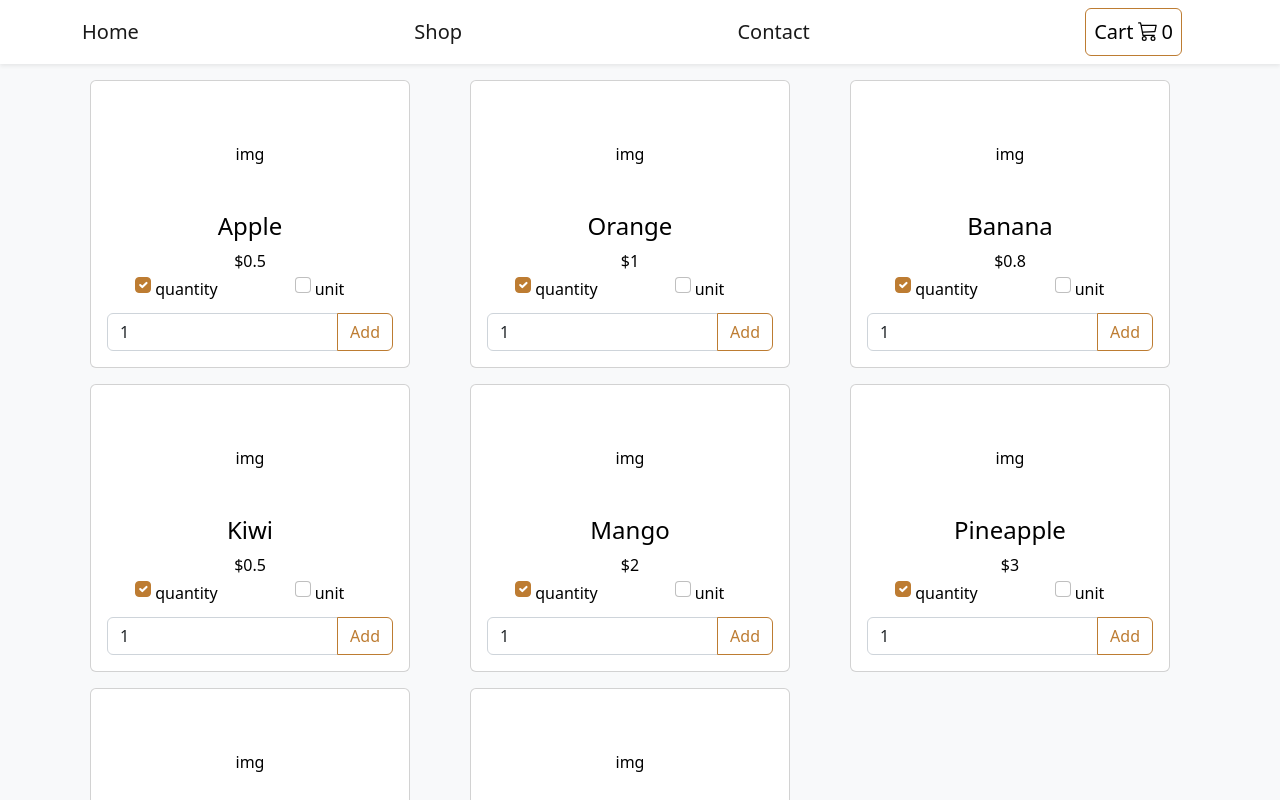
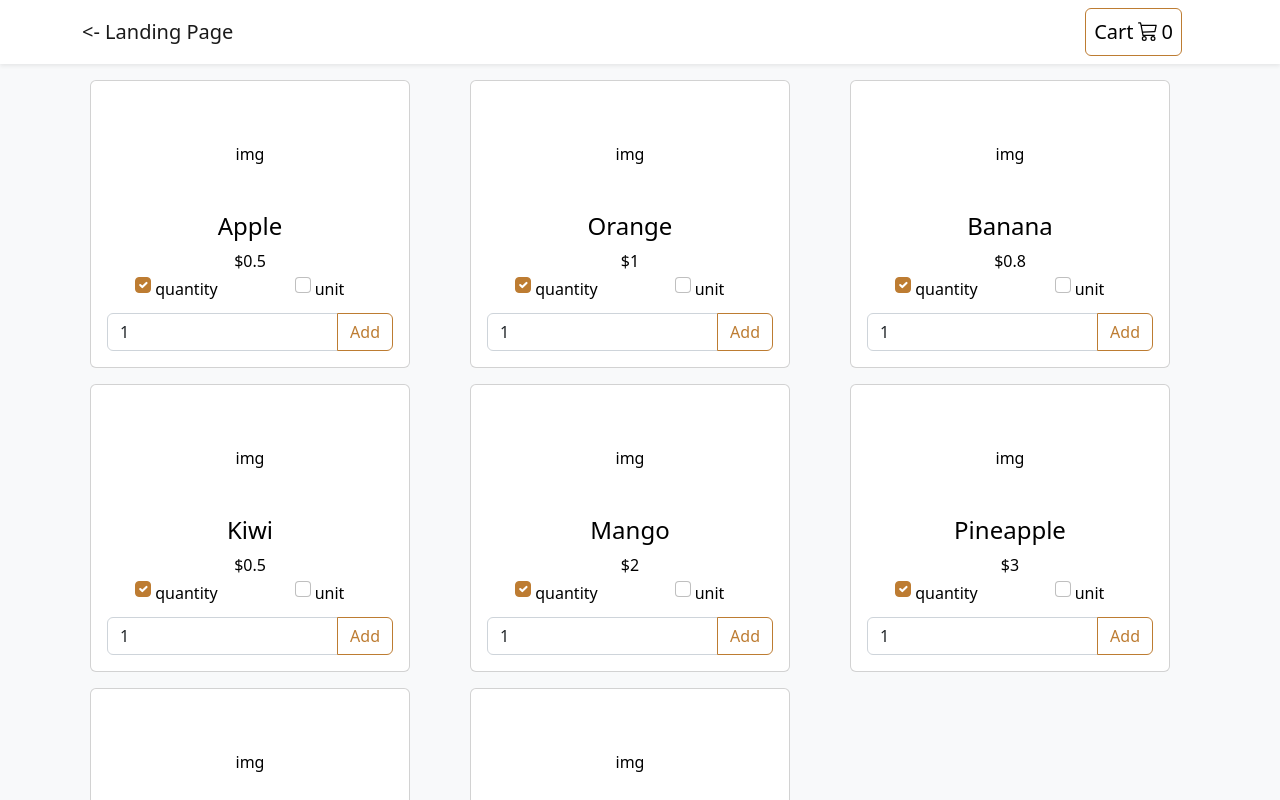
Before and after one commit to philica94/GreenGrocery, a React (Create React App) app: page /green-grocery in a window 1280 px wide. Shown: the top 800 px of the page. Built offline with nearby package versions, Linux system fonts and the light colour scheme.

Commit message:
feat: restructure green grocery app

```diff
--- a/src/App.js
+++ b/src/App.js
@@ -1,5 +1,4 @@
 import { Route, Switch } from 'react-router-dom';
-import Checkout from './pages/Checkout';
 
 import GreenGrocery from './pages/GreenGrocery';
 import LandingPage from './pages/LandingPage';
@@ -11,11 +10,8 @@ function App() {
         <Route path='/' exact>
           <LandingPage />
         </Route>
-        <Route path='/green-grocery' exact>
+        <Route path='/green-grocery'>
           <GreenGrocery />
-        </Route>
-        <Route path='/green-grocery/checkout'>
-          <Checkout />
         </Route>
         <Route path='*'>
           <LandingPage />
--- a/src/components/green-grocery/homepage/cart/Cart.js
+++ b/src/components/green-grocery/homepage/cart/Cart.js
@@ -1,13 +1,19 @@
 import { useSelector } from 'react-redux';
+import { useState } from 'react';
 import Modal from '../../../UI/Modal';
-import CartHeader from '../layout/CartHeader';
+import CartHeader from './CartHeader';
 import CartProduct from './CartProduct';
 import { selectTotalCartItemsAmount, selectTotalCartItemsPrice } from '../../../../store';
 import { Link } from 'react-router-dom';
 
-const Cart = ({ openModal, showModal, closeModal }) => {
+const Cart = () => {
   const cart = useSelector((state) => state.cart);
   const totalItemsPrice = useSelector(selectTotalCartItemsPrice);
+
+  const [showModal, setShowModal] = useState(false);
+
+  const openModal = () => setShowModal(true);
+  const closeModal = () => setShowModal(false);
 
   const cartList = cart.items.map((item) => <CartProduct key={item.id} {...item} />);
   const emptyCart = <h5 className='d-flex justify-content-center m-5'>Your cart is empty...</h5>;
--- a/src/components/green-grocery/homepage/layout/MainNavigation.js
+++ /dev/null
@@ -1,31 +0,0 @@
-import { useState } from 'react';
-import { Link } from 'react-router-dom';
-import Modal from '../../../UI/Modal';
-import Cart from '../cart/Cart';
-import CartHeader from './CartHeader';
-
-const MainNavigation = () => {
-  const [showModal, setShowModal] = useState(false);
-
-  const openModal = () => setShowModal(true);
-  const closeModal = () => setShowModal(false);
-
-  return (
-    <nav className='navbar sticky-top bg-white mb-2 shadow-sm '>
-      <div className='container'>
-        <Link to='/' className='navbar-brand'>
-          Home
-        </Link>
-        <Link to='/green-grocery' className='navbar-brand'>
-          Shop
-        </Link>
-        <Link to='/contact' className='navbar-brand'>
-          Contact
-        </Link>
-        <Cart openModal={openModal} showModal={showModal} closeModal={closeModal} />
-      </div>
-    </nav>
-  );
-};
-
-export default MainNavigation;
--- /dev/null
+++ b/src/components/green-grocery/layout/MainNavigation.js
@@ -0,0 +1,20 @@
+import { Link, Route } from 'react-router-dom';
+import Cart from '../homepage/cart/Cart';
+
+const MainNavigation = () => {
+  return (
+    <nav className='navbar sticky-top bg-white mb-2 shadow-sm '>
+      <div className='container'>
+        <Link to='/' className='navbar-brand'>
+          {'<-'} Landing Page
+        </Link>
+        <Route path='/green-grocery' exact>
+          <Cart />
+        </Route>
+        <Route path='/green-grocery/checkout'>Przekazanie do mainNavigation</Route>
+      </div>
+    </nav>
+  );
+};
+
+export default MainNavigation;
--- a/src/pages/GreenGrocery.js
+++ b/src/pages/GreenGrocery.js
@@ -1,15 +1,19 @@
 import React from 'react';
 import { Route } from 'react-router-dom';
 
-import MainNavigation from '../components/green-grocery/homepage/layout/MainNavigation';
-import ProductList from '../components/green-grocery/homepage/products/ProductList';
+import MainNavigation from '../components/green-grocery/layout/MainNavigation';
+import Shop from '../components/green-grocery/homepage/Shop';
+import Checkout from './green-grocery/Checkout';
 
 const GreenGrocery = () => {
   return (
     <React.Fragment>
       <MainNavigation />
       <Route path='/green-grocery' exact>
-        <ProductList />
+        <Shop />
+      </Route>
+      <Route path='/green-grocery/checkout'>
+        <Checkout />
       </Route>
     </React.Fragment>
   );
```
Also changed, not shown: src/components/green-grocery/homepage/Shop.js (renamed from src/components/green-grocery/homepage/products/ProductList.js, +4 -4 lines), src/components/green-grocery/homepage/cart/CartHeader.js (renamed from src/components/green-grocery/homepage/layout/CartHeader.js), src/components/green-grocery/layout/MainNavigation.module.css (renamed from src/components/green-grocery/homepage/layout/MainNavigation.module.css), src/pages/green-grocery/Checkout.js (renamed from src/pages/Checkout.js).
